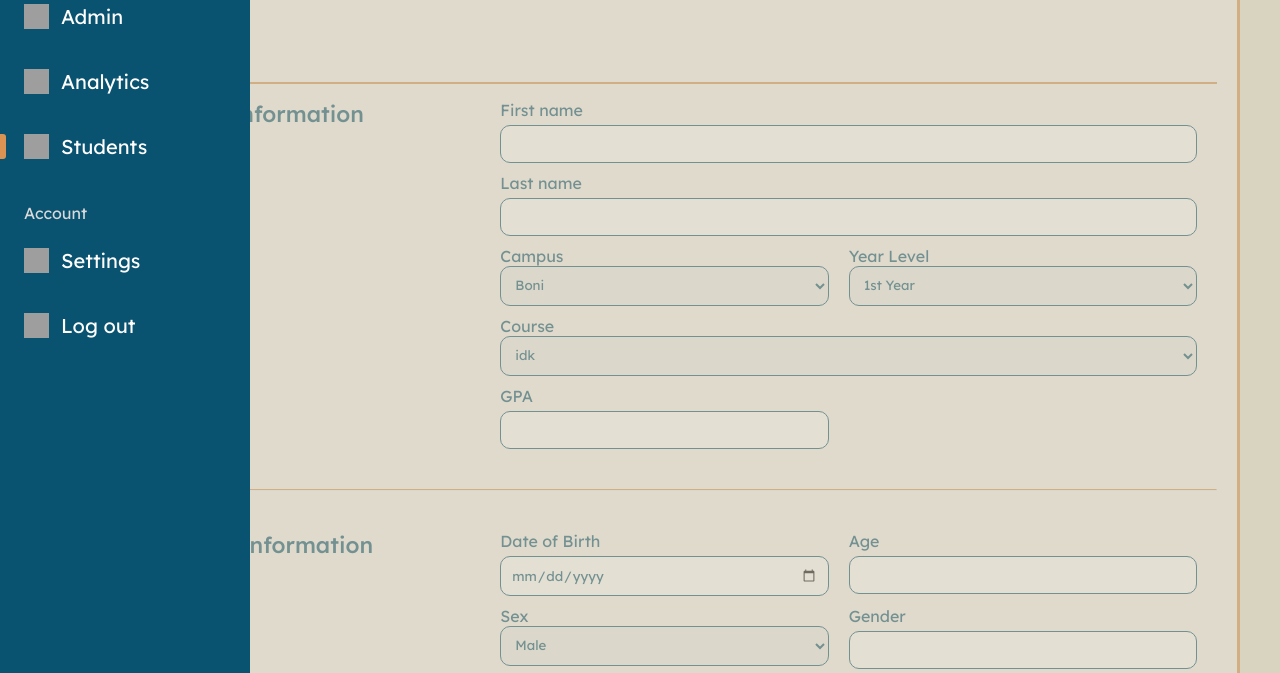
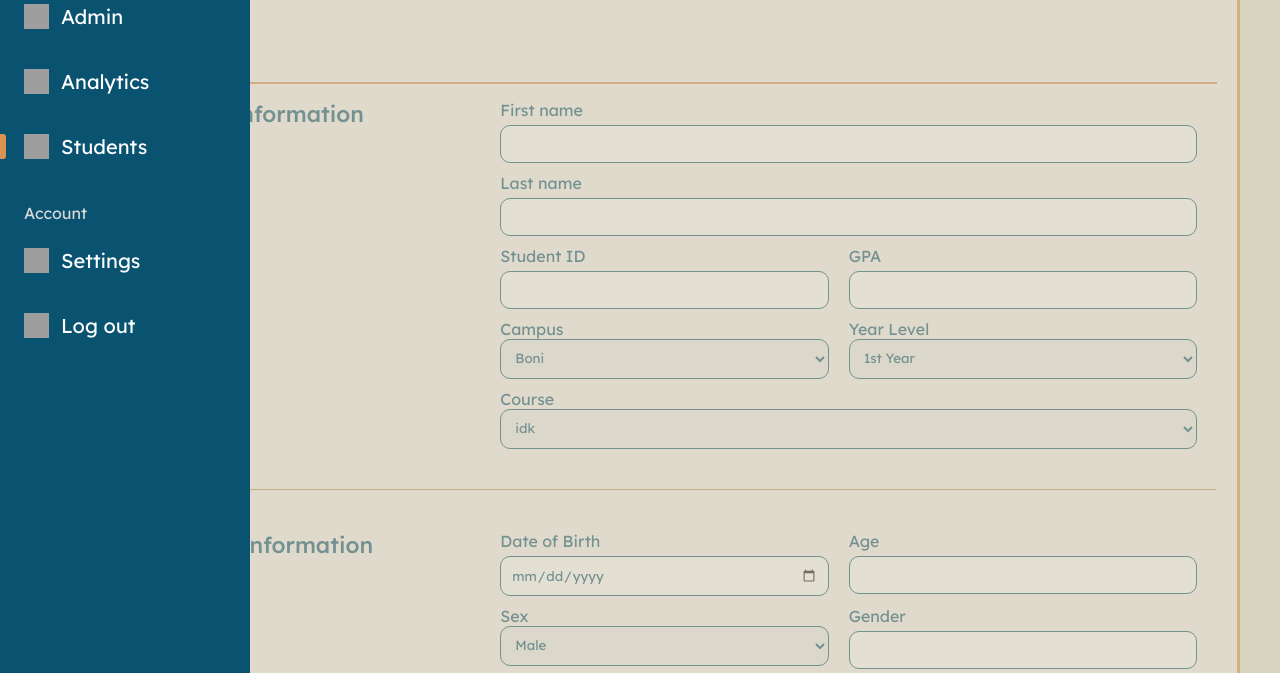
Before and after one commit to jangeloenciso/MindSight, a Flask app: page /students/records/edit/1 in a window 1280 px wide. Shown: the part 201-874 px from the top of the page. Run offline with Flask 3, Linux system fonts and the light colour scheme; the visitor is signed in with stand-in values (Sample User, id 1); data that the repository does not hold is empty; parts of the project's set-up code (start-up, migrations or seed data) failed here and were passed over; grey boxes are pictures that could not be loaded.

Commit message:
added student id

```diff
--- a/app/templates/students/edit_record.html
+++ b/app/templates/students/edit_record.html
@@ -29,6 +29,16 @@
               <label for="lname">Last name</label>
               <input type="text" id="lname" name="lname" />
             </div>
+            <div class="double-row">
+              <div>
+                <label for="studId">Student ID</label><br />
+                <input type="text" id="studId" name="studId" />
+              </div>
+              <div>
+                <label for="fname">GPA</label>
+                <input type="number" id="gpa" name="gpa" />
+              </div>
+            </div>
 
             <div class="double-row">
               <div>
@@ -48,7 +58,6 @@
                 </select>
               </div>
             </div>
-
             <!-- TODO with all <input> tags: replace with code which autofills them with the student's data -->
             <!-- TODO: replace "idk" with actual courses -->
             <div class="single-row">
@@ -65,11 +74,6 @@
                 <option value="idk">idk</option>
                 <option value="idk">idk</option>
               </select>
-            </div>
-
-            <div class="single-row-half">
-              <label for="fname">GPA</label>
-              <input type="number" id="gpa" name="gpa" />
             </div>
           </div>
         </section>
@@ -279,7 +283,9 @@
       <button class="cancel-btn">Cancel</button>
     </footer>
   </div>
-  <script src={{ url_for('static', filename='javascript/cdn/sweetalert2.all.min.js') }}></script>
-  <script src={{ url_for('static', filename='javascript/edit_record.js') }}></script>
-  {% endblock %}
 </div>
+</div>
+<script src={{ url_for('static', filename='javascript/cdn/sweetalert2.all.min.js') }}></script>
+<script src={{ url_for('static', filename='javascript/edit_record.js') }}></script>
+{% endblock %}
+</div>
```
